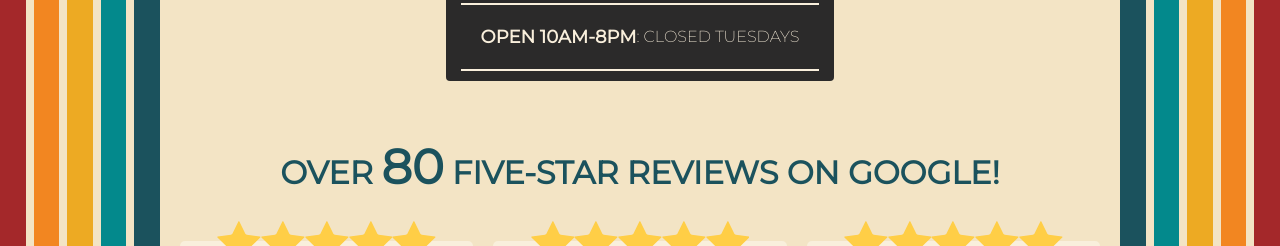
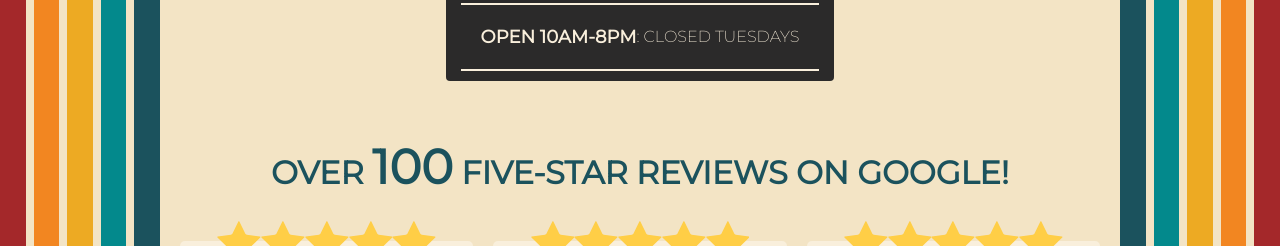
Before and after one commit to TheComeBackGuy/Caricature-Couch, a Next.js app: page / in a window 1280 px wide. Shown: the part 780-1026 px from the top of the page. Built offline with nearby package versions, Linux system fonts and the light colour scheme; a web font is replaced by a local one.

Commit message:
updated nextjs

```diff
--- a/package.json
+++ b/package.json
@@ -9,7 +9,7 @@
     "lint": "next lint"
   },
   "dependencies": {
-    "next": "15.3.5",
+    "next": "15.3.8",
     "react": "^19.0.0",
     "react-dom": "^19.0.0",
     "styled-components": "^6.1.19"
--- a/src/components/Reviews.jsx
+++ b/src/components/Reviews.jsx
@@ -16,7 +16,7 @@
       <h1 style={{ display: "block", width: "100%", textAlign: "center" }}>
         Over{" "}
         <span style={{ fontSize: "xxx-large", color: "var(--RainbowRed)" }}>
-          80
+          100
         </span>{" "}
         five-star reviews on Google!
       </h1>
```
Also changed, not shown: 1 other file (tests, documents, lock files or other folders).
